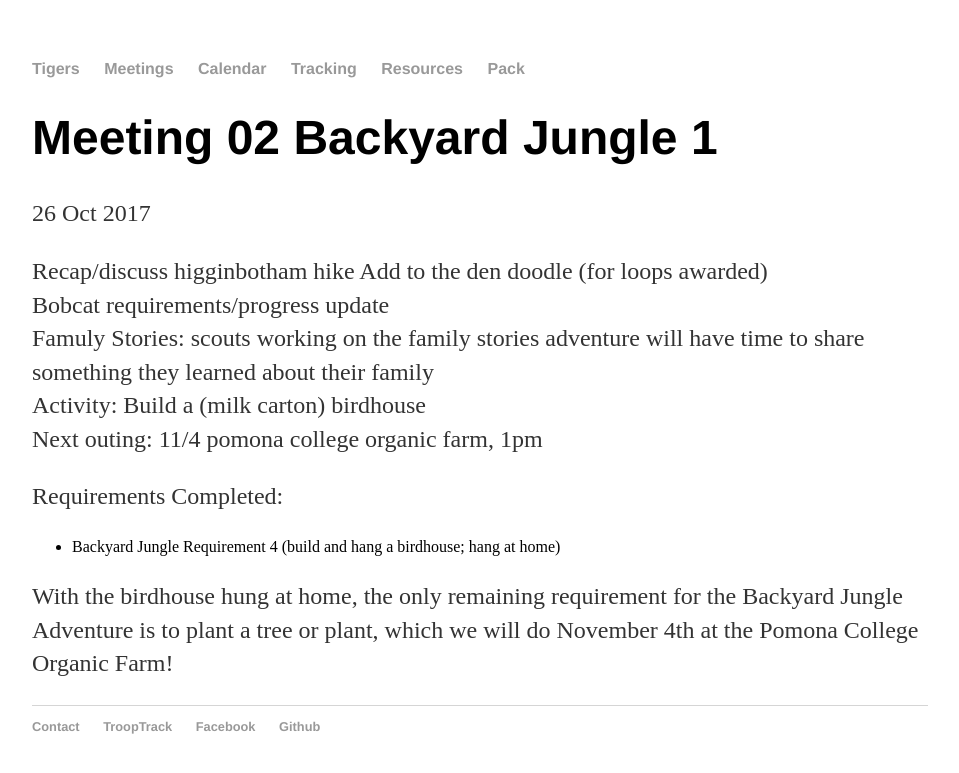
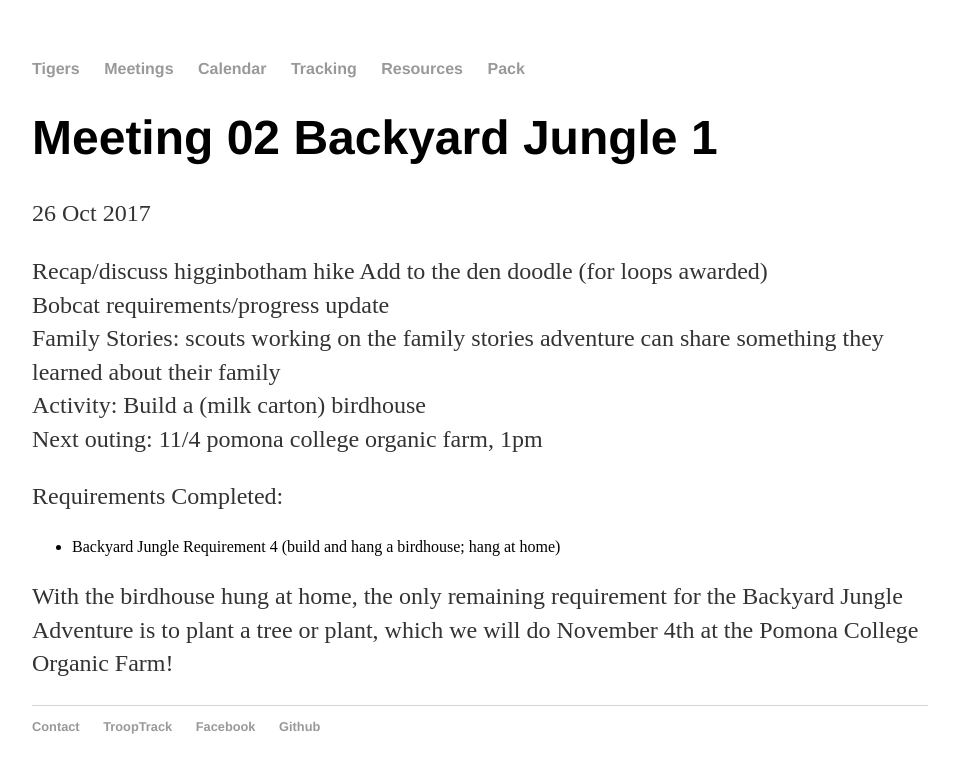
Before and after one commit to clare-pack818/clare-pack818.github.io, a Jekyll site: the page built from _posts/2017-10-26-Meeting-02-Backyard-Jungle-1.md, in a window 1280 px wide. Shown: the top 773 px of the page, without its empty margins (160-1119 px from the left). Built offline with Jekyll 4.4.1, drawn with Linux system fonts in a browser that asks for light colours; our own code applies the rules of GitHub Pages for plain Markdown files.

Commit message:
Update 2017-10-26-Meeting-02-Backyard-Jungle-1.md

```diff
--- a/_posts/2017-10-26-Meeting-02-Backyard-Jungle-1.md
+++ b/_posts/2017-10-26-Meeting-02-Backyard-Jungle-1.md
@@ -1,7 +1,7 @@
 Recap/discuss higginbotham hike
 Add to the den doodle (for loops awarded)
 Bobcat requirements/progress update
-Famuly Stories:  scouts working on the family stories adventure will have time to share something they learned about their family
+Family Stories:  scouts working on the family stories adventure can share something they learned about their family
 Activity:  Build a (milk carton) birdhouse
 Next outing:  11/4 pomona college organic farm, 1pm
 
```
